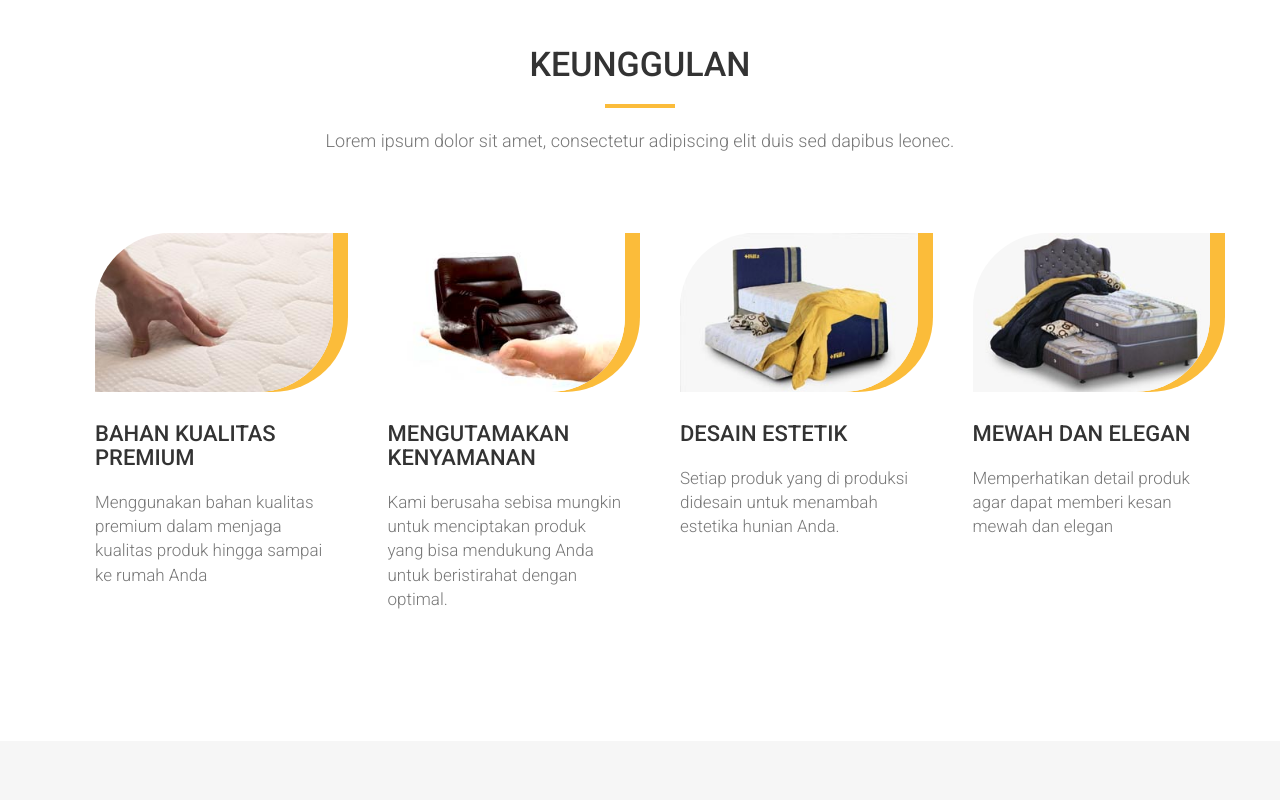
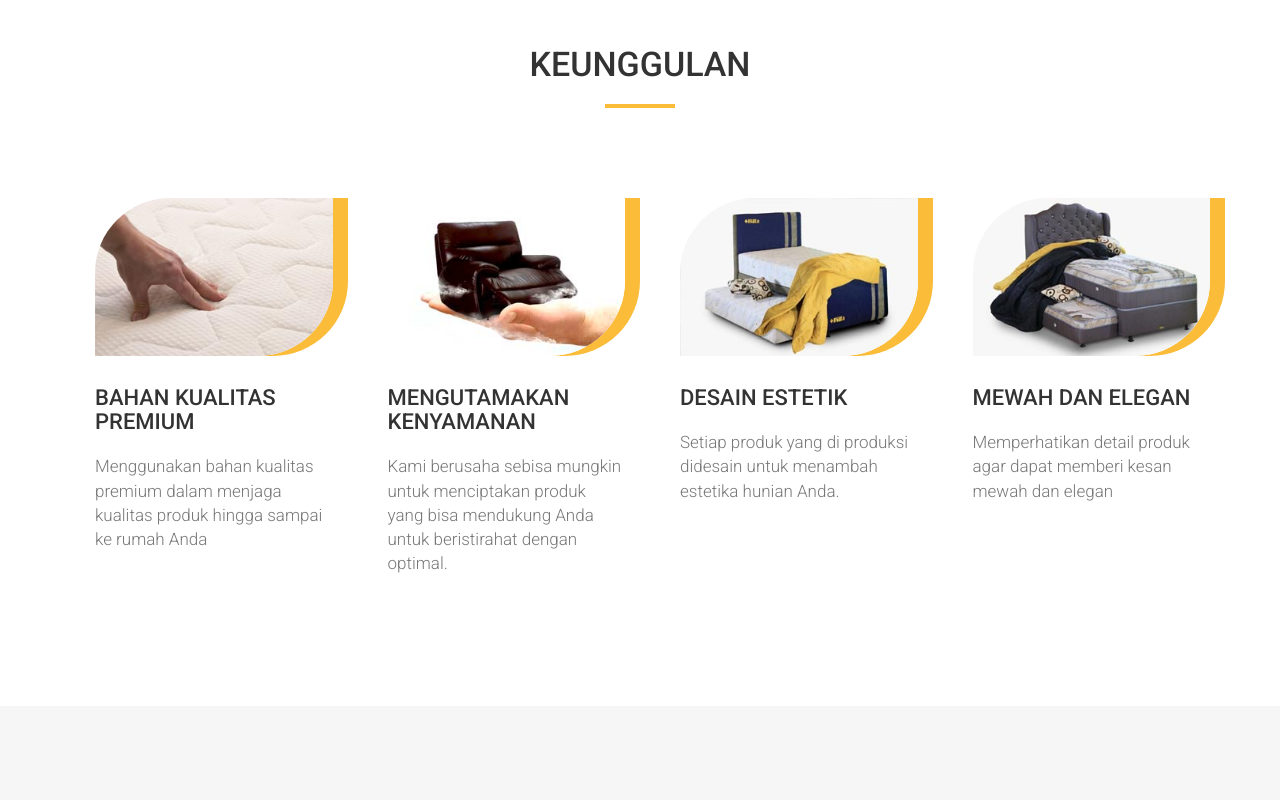
Before and after one commit to muhdanfyan/bvgarispringbed, a plain HTML site: page index.html in a window 1280 px wide. Shown: the part 1640-2440 px from the top of the page. Drawn offline with Linux system fonts and the light colour scheme.

Commit message:
Update index.html

```diff
--- a/index.html
+++ b/index.html
@@ -103,7 +103,7 @@
     <div class="col-md-10 col-md-offset-1 section-title text-center">
       <h2>Keunggulan</h2>
       <hr>
-      <p>Lorem ipsum dolor sit amet, consectetur adipiscing elit duis sed dapibus leonec.</p>
+      <!-- <p>Lorem ipsum dolor sit amet, consectetur adipiscing elit duis sed dapibus leonec.</p> -->
     </div>
     <div class="row">
       <div class="col-xs-12 col-sm-6 col-lg-3 service"> <img src="img/residential-design.jpg" class="img-responsive" alt="Project Title">
@@ -269,7 +269,7 @@
       <div class="col-md-8 col-md-offset-2 section-title">
         <h2>Meet the Team</h2>
         <hr>
-        <p>Lorem ipsum dolor sit amet, consectetur adipiscing elit duis sed dapibus leonec.</p>
+        <!-- <p>Lorem ipsum dolor sit amet, consectetur adipiscing elit duis sed dapibus leonec.</p> -->
       </div>
       <div id="row">
         <div class="col-md-3 col-sm-6 team">
@@ -314,7 +314,7 @@
     <div class="section-title text-center">
       <h2>Contact Us</h2>
       <hr>
-      <p>Lorem ipsum dolor sit amet, consectetur adipiscing elit duis sed dapibus leonec.</p>
+      <!-- <p>Lorem ipsum dolor sit amet, consectetur adipiscing elit duis sed dapibus leonec.</p> -->
     </div>
     <div class="col-md-6">
       <h3>Contact Info</h3>
```
